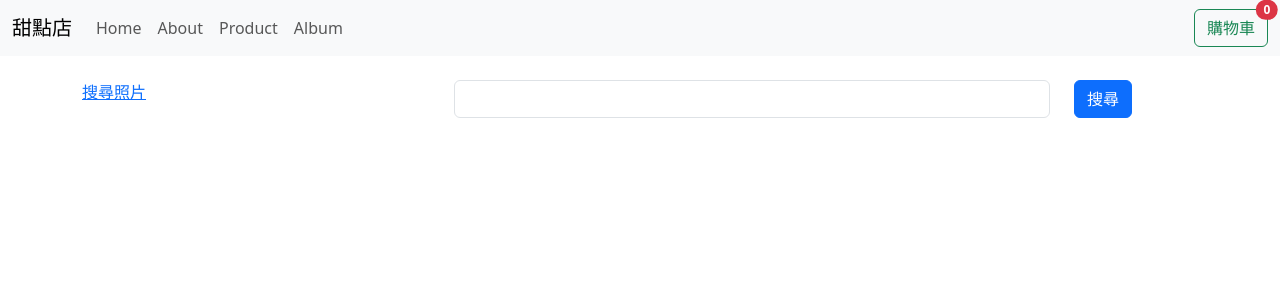
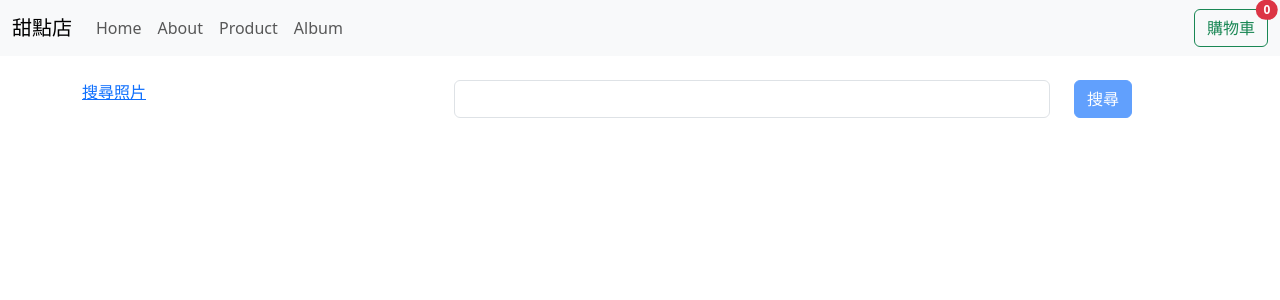
Before and after one commit to its22dev/react-22-final-project, a React (Create React App) app: page /album/search in a window 1280 px wide. Shown: the top 300 px of the page. Built offline with nearby package versions, Linux system fonts and the light colour scheme.

Commit message:
fix: add searchParams

```diff
--- a/src/compenents/pages/album/AlbumSearch.js
+++ b/src/compenents/pages/album/AlbumSearch.js
@@ -1,5 +1,5 @@
-import { useState } from "react";
-import { Link } from "react-router-dom";
+import { useEffect, useState } from "react";
+import { Link, useSearchParams } from "react-router-dom";
 import axios from "axios";
 
 const api = "https://api.unsplash.com/search/photos";
@@ -8,12 +8,22 @@ const accessId = process.env.REACT_APP_UNSPLASH_ACCESS;
 const AlbunSearch = ({ }) => {
   const [search, setSearch] = useState('')
   const [dataList, setDataList] = useState([])
+  const [searchParams, setSearchParams] = useSearchParams();
+  // 假設網址為 /album/search?tdd=y2k
+  // 取出方法 searchParams.get('tdd')
+  // 寫入方法 setSearchParams({ tdd: 'y2k'})
 
   const onClick = async () => {
-    const res = await axios.get(`${api}?client_id=${accessId}&query=${search}`)
-    const { results } = res.data
-    setDataList(results)
-    console.log(results)
+    if (search !== '') {
+      setSearchParams({ query: search })
+      const res = await axios.get(`${api}?client_id=${accessId}&query=${search}`)
+      const { results } = res.data
+      setDataList(results)
+      console.log(results)
+    } else {
+      setDataList([])
+      setSearchParams('')
+    }
   }
 
   return (
@@ -28,7 +38,7 @@ const AlbunSearch = ({ }) => {
           />
         </div>
         <div className="col-2">
-          <button className="btn btn-primary" onClick={onClick}>搜尋</button>
+          <button className="btn btn-primary" onClick={onClick} disabled={search === ''}>搜尋</button>
         </div>
       </div>
       <div className="row">
@@ -37,7 +47,7 @@ const AlbunSearch = ({ }) => {
             return (
               <div className="col-2 p-0 m-1" key={item.id}>
                 <Link to={`/album/${item.id}`} >
-                  <img src={item.urls.small} class="img-thumbnail" alt="..." />
+                  <img src={item.urls.small} className="img-thumbnail" alt="..." />
                 </Link>
               </div>
             )
```
